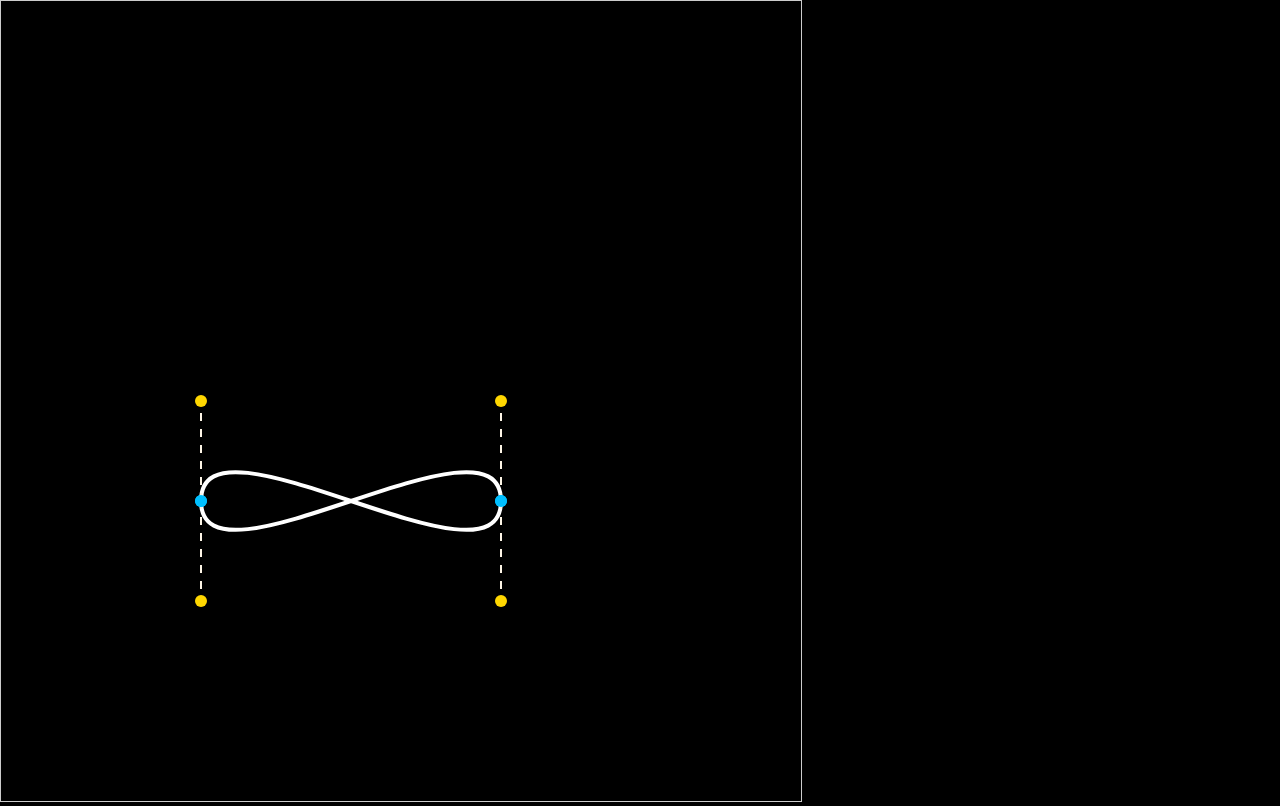
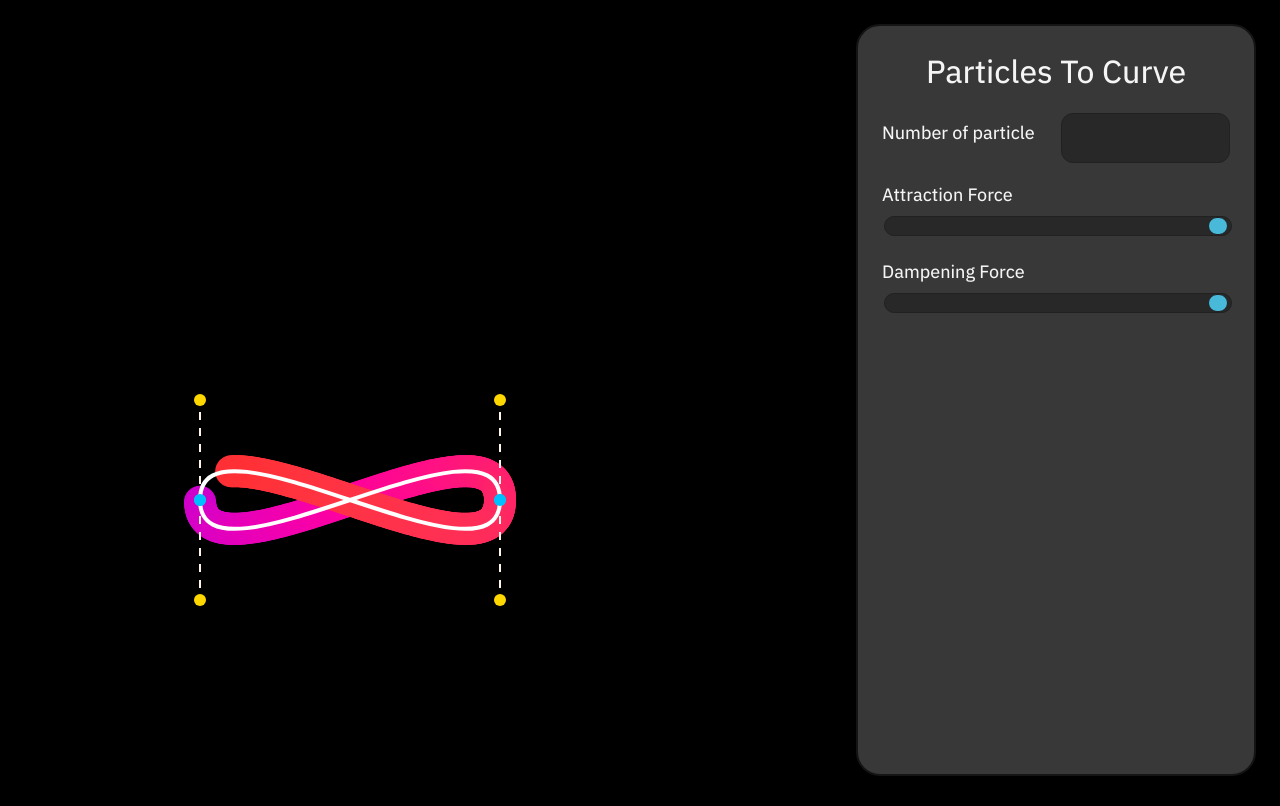
Before and after one commit to polcamden/Particles-To-Curve, a plain HTML site: page index.html in a window 1280 px wide. Drawn offline with Linux system fonts and the light colour scheme.

Commit message:
curve edit

```diff
--- a/css/style.css
+++ b/css/style.css
@@ -1,5 +1,132 @@
+* {
+    font-family: "IBM Plex Sans", sans-serif;
+    font-weight: 400;
+    color: whitesmoke;
+  }
+
+@supports (font-variation-settings: "wght" 450) {
+  * {
+    font-family: "IBM Plex Sans", sans-serif;
+    font-weight: 450;
+  }
+}
+
 body {
   background-color: black;
   margin: 0px 0px 0px 0px;
   padding: 0px 0px 0px 0px;
 }
+
+.canvas-container {
+  position: relative;
+  width: 100vw;
+  height: 100vh;
+}
+
+canvas {
+  position: absolute;
+  top: 0;
+  left: 0;
+  width: 100%;
+  height: 100%;
+}
+
+#simulationCanvas {
+  z-index: 0;
+}
+
+#overlayCanvas {
+  z-index: 1;
+}
+
+.option-menu{
+  position: fixed;
+  top: 0;
+  right: 0;
+  width: 400px;
+  height:  calc(100vh - 48px);
+  background-color: #383838;
+  padding: 24px;
+  margin: 24px;
+  border-radius: 24px;
+  border: 2px solid #141414;
+  box-shadow: -2px 0 5px rgba(0,0,0,0.5);
+  z-index: 9999;
+  box-sizing: border-box;
+}
+
+.number{
+  background-color: #282828;
+  border-radius: 3px;
+  border: 1px solid #212121;
+  padding: 8px;
+  height: 32px;
+  border-radius: 12px;
+}
+
+.slider {
+  -webkit-appearance: none; /* Remove default styles (WebKit) */
+  appearance: none;
+  width: 100%;
+  height: 20px; /* height of outer rectangle (track) */
+  background: transparent; /* we'll style the track separately */
+  cursor: pointer;
+  border-radius: 12px;
+}
+
+/* Track (outer rectangle) */
+.slider::-webkit-slider-runnable-track {
+  height: 100%;
+  background: #282828;
+  border-radius: 12px;
+  border: 1px solid #212121;
+}
+
+.slider::-moz-range-track {
+  height: 100%;
+  background: #282828;
+  border-radius: 12px;
+  border: 1px solid #212121;
+}
+
+/* Thumb (inner rectangle) */
+.slider::-webkit-slider-thumb {
+  -webkit-appearance: none;
+  appearance: none;
+  width: 20px;
+  height: 18px;
+  background: #49b9da;
+  border-radius: 2px;
+  margin-top: 0px;
+  border-radius: 12px;
+  border: 1px solid #212121;
+}
+
+.slider::-moz-range-thumb {
+  width: 20px;
+  height: 18px;
+  background: #49b9da;
+  border-radius: 2px;
+  border: none;
+  border-radius: 12px;
+  border: 1px solid #212121;
+}
+
+.combo{
+  display: grid;
+  grid-template-columns: 2fr 1fr; /* or whatever proportion you want */
+  gap: 1rem; /* optional spacing between columns */
+  margin-top: 12px;
+}
+
+h1{
+  text-align: center;
+  margin-top: 0;
+  margin-bottom: 24;
+}
+
+h2{
+  font-size: 18px;
+  margin-top: 8px;
+  margin-bottom: 8px;
+}
--- a/index.html
+++ b/index.html
@@ -5,10 +5,39 @@
   <meta name="viewport" content="width=device-width, initial-scale=1.0" />
   <title>Paticles to Curves</title>
   <link rel="stylesheet" href="css/style.css" />
+  <link rel="preconnect" href="https://fonts.googleapis.com">
+  <link rel="preconnect" href="https://fonts.gstatic.com" crossorigin>
+  <link href="https://fonts.googleapis.com/css2?family=IBM+Plex+Sans:ital,wght@0,100..700;1,100..700&display=swap" rel="stylesheet">
 </head>
 <body>
-  <canvas id="canvas" width="800" height="800" style="border:1px solid #ccc;"></canvas>
+  <div class="canvas-container">
+    <canvas id="simulationCanvas"></canvas>
+    <canvas id="overlayCanvas"></canvas>
+  </div>
+
+  <div class="option-menu">
+    <h1>Particles To Curve</h1>
+    <div class="combo">
+      <h2>Number of particle</h2>
+      <input type="number" id="fname" name="fname" class="number">
+    </div>
+
+    <div class="combo">
+      <h2>Attraction Force</h2>
+
+    </div>
+    <input type="range" min="0" max="100" value="99" class="slider">
+
+    <div class="combo">
+      <h2>Dampening Force</h2>
+
+    </div>
+    <input type="range" min="0" max="100" value="99" class="slider">
+
+
+  </div>
   <script src="js/BezierCurve.js"></script>
   <script src="js/GeometryF.js"></script>
+  <script src="js/Main.js"></script>
 </body>
 </html>
--- a/js/BezierCurve.js
+++ b/js/BezierCurve.js
@@ -20,7 +20,7 @@ class BezierCurve{
 		}
 	}
 
-	draw(){
+	draw(ctx){
 		for (var i = 0; i < this.count; i++) {
 			//first point
 			const pi1 = i * 3 + 1;
@@ -94,13 +94,48 @@ class BezierCurve{
 		}
 	}
 
+	pointOnCurve(t){
+		t = t % 1;
+		const i = Math.trunc(t * this.count);
+		t = t * this.count - i;
+
+		//first point
+		const pi1 = i * 3 + 1;
+		const px1 = this.x[pi1];
+		const py1 = this.y[pi1];
+		//first handle between p1 and p2
+		const hi1 = i * 3 + 2;
+		const hx1 = this.x[hi1];
+		const hy1 = this.y[hi1];
+		//second point
+		const pi2 = (i * 3 + 4) % (this.count * 3);
+		const px2 = this.x[pi2];
+		const py2 = this.y[pi2];
+		//second handle between p1 and p2
+		const hi2 = (i * 3 + 3) % (this.count * 3);
+		const hx2 = this.x[hi2];
+		const hy2 = this.y[hi2];
+
+		const oneMinusT = 1 - t;
+
+		const x = Math.pow(oneMinusT, 3) * px1 +
+		3 * Math.pow(oneMinusT, 2) * t * hx1 +
+		3 * oneMinusT * Math.pow(t, 2) * hx2 +
+		Math.pow(t, 3) * px2;
+
+		const y = Math.pow(oneMinusT, 3) * py1 +
+		3 * Math.pow(oneMinusT, 2) * t * hy1 +
+		3 * oneMinusT * Math.pow(t, 2) * hy2 +
+		Math.pow(t, 3) * py2;
+
+		return { x, y };
+	}
+
 	select(x, y){
 		//select obj if close
 		for(var i = 0; i < this.x.length; i++){
 			const diff = vectorDifference(this.x[i], this.y[i], x, y);
 			const dist = vectorLength(diff.x, diff.y);
-
-			console.log(dist);
 
 			if(dist < 12){
 				this.selection = i;
@@ -128,7 +163,8 @@ class BezierCurve{
 	}
 }
 
-const curve = new BezierCurve(2);
+///tester
+/*const curve = new BezierCurve(2);
 const canvas = document.getElementById('canvas');
 const ctx = canvas.getContext('2d');
 
@@ -144,9 +180,6 @@ function testUpdate(){
 	curve.draw();
 	requestAnimationFrame(testUpdate);
 }
-
-var isDragging = false;
-let offset = { x: 0, y: 0 };
 
 canvas.addEventListener("mousedown", (e) => {
 	const x = e.clientX;
@@ -168,4 +201,4 @@ canvas.addEventListener("mouseup", () => {
 
 canvas.addEventListener("mouseleave", () => {
 	curve.deselect();
-});
+});*/
--- a/js/GeometryF.js
+++ b/js/GeometryF.js
@@ -38,3 +38,10 @@ function vectorOrthogonal(x, y){
 function vectorLength(x, y){
     return Math.sqrt(x * x + y * y);
 }
+
+/////////////////////////// Color /////////////////////////////
+function cosmic(t) {
+  const hue = (300 + 60 * Math.sin(t * 1.5)) % 360;
+  const light = 40 + 20 * Math.sin(t * 2);
+  return `hsl(${hue}, 100%, ${light}%)`;
+}
--- /dev/null
+++ b/js/Main.js
@@ -0,0 +1,64 @@
+const curve = new BezierCurve(2);
+
+const simulationCanvas = document.getElementById('simulationCanvas');
+const simulationCtx = simulationCanvas.getContext('2d');
+
+const overlayCanvas = document.getElementById('overlayCanvas');
+const overlayCtx = overlayCanvas.getContext('2d');
+
+var time = 0;
+
+start();
+function start(){
+    update();
+    resizeCanvases();
+}
+
+function update(){
+    //overlay
+    overlayCtx.clearRect(0, 0, overlayCanvas.width, overlayCanvas.height);
+	curve.draw(overlayCtx);
+    //simulation
+    const point = curve.pointOnCurve(time);
+
+    simulationCtx.beginPath();
+    simulationCtx.arc(point.x, point.y, 16, 0, Math.PI * 2);
+    simulationCtx.fillStyle = cosmic(time);
+    simulationCtx.fill();
+    simulationCtx.beginPath();
+
+
+    time += 0.003;
+	requestAnimationFrame(update);
+}
+
+window.addEventListener('resize', resizeCanvases);
+function resizeCanvases() {
+    const width = window.innerWidth;
+    const height = window.innerHeight;
+
+    overlayCanvas.width = simulationCanvas.width = width;
+    overlayCanvas.height = simulationCanvas.height = height;
+}
+
+overlayCanvas.addEventListener("mousedown", (e) => {
+	const x = e.clientX;
+	const y = e.clientY;
+
+	curve.select(x, y);
+});
+
+overlayCanvas.addEventListener("mousemove", (e) => {
+	const x = e.clientX;
+	const y = e.clientY;
+
+	curve.input(x, y);
+});
+
+overlayCanvas.addEventListener("mouseup", () => {
+	curve.deselect();
+});
+
+overlayCanvas.addEventListener("mouseleave", () => {
+	curve.deselect();
+});
```
